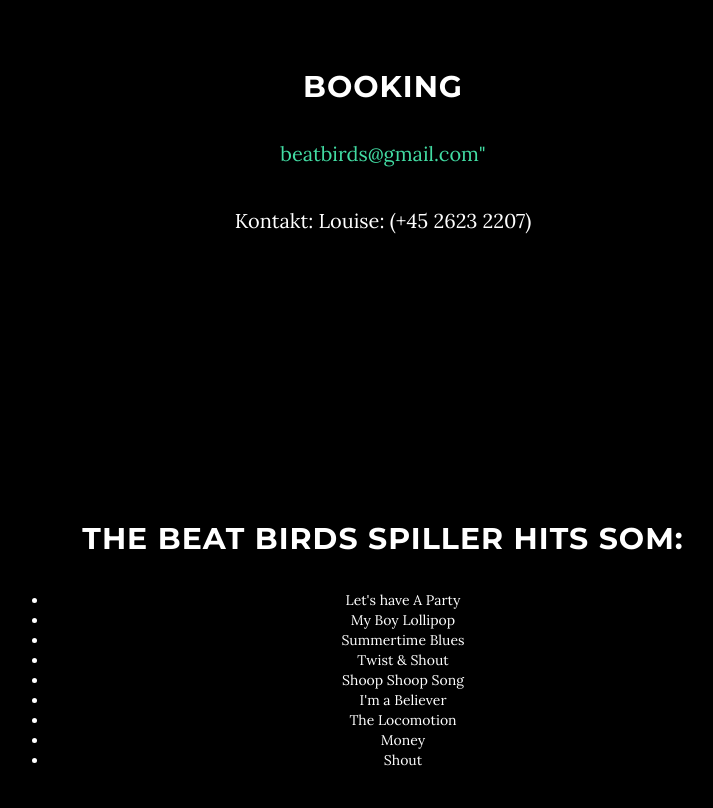
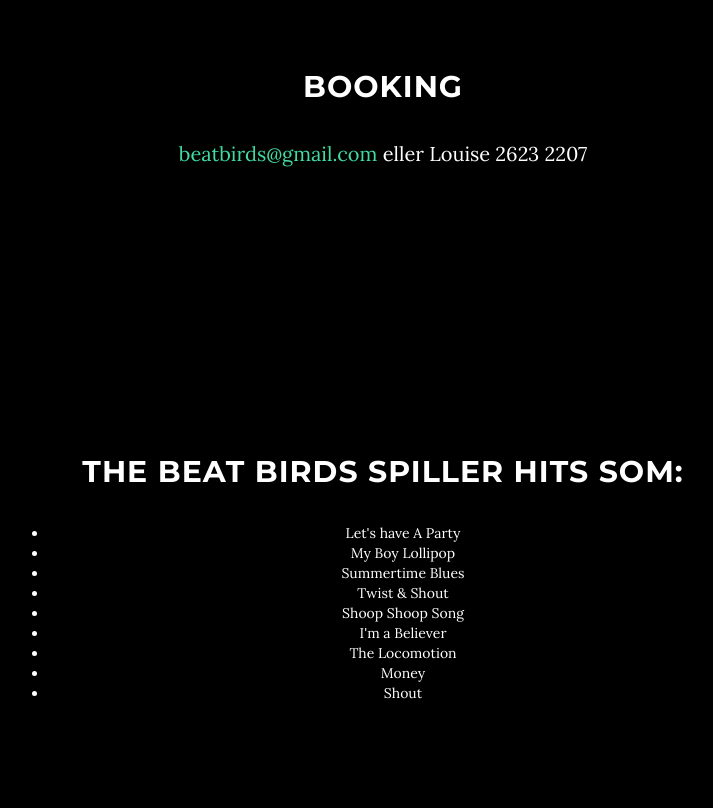
Before and after one commit to madsfreek/beatbirds, a website: page index.html in a window 1280 px wide. Shown: the part 980-1788 px from the top of the page, without its empty margins (257-970 px from the left). Drawn offline with nearby package versions, Linux system fonts and the light colour scheme.

Commit message:
fixed booking

```diff
--- a/index.html
+++ b/index.html
@@ -95,8 +95,7 @@
         <div class="row">
             <div class="col-lg-8 col-lg-offset-2">
                 <h2>Booking</h2>
-                <p><a href="mailto:beatbirds@gmail.com">beatbirds@gmail.com"</a></p>
-                <p>Kontakt: Louise: (+45 2623 2207)</p>
+                <p><a href="mailto:beatbirds@gmail.com">beatbirds@gmail.com</a> eller Louise 2623 2207</p>
                 <p>
                 <p>
             </div>
```
